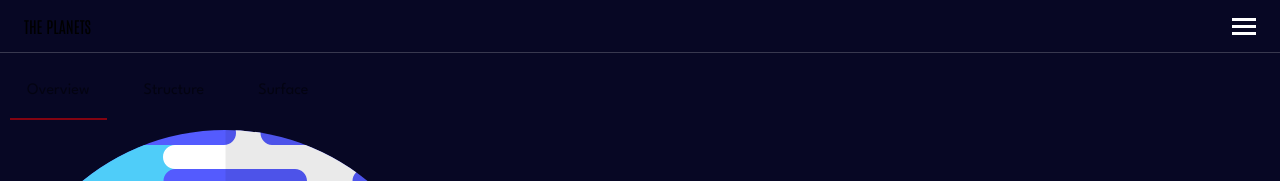
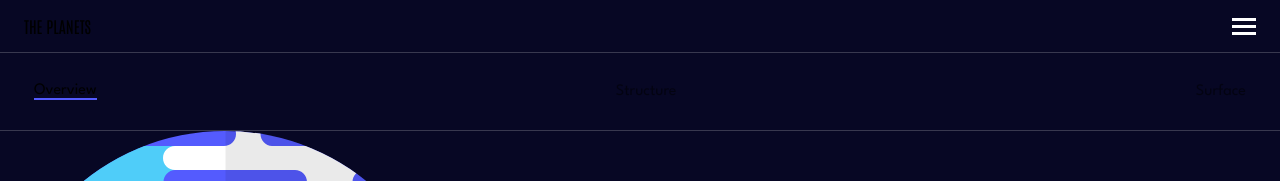
Before and after one commit to radhd/Planets-fact-site, a React (Vite) app: page /earth in a window 1280 px wide. Shown: the top 181 px of the page. Built offline with nearby package versions, Linux system fonts and the light colour scheme.

Commit message:
Created styles for overview section

```diff
--- a/src/App.jsx
+++ b/src/App.jsx
@@ -39,6 +39,25 @@ function App() {
 const defaultTheme = {
   background: "#070724",
   white: "#FFFFFF",
+  Mercury: "#DEF4FC",
+  Venus: "#F7CC7F",
+  Earth: "#545BFE",
+  Mars: "#FF6A45",
+  Jupiter: "#ECAD7A",
+  Saturn: "#FCCB6B",
+  Uranus: "#65F0D5",
+  Neptune: "#497EFA",
 };
 
+// const planetColors = {
+//   Mercury: "#DEF4FC",
+//   Venus: "#F7CC7F",
+//   Earth: "#545BFE",
+//   Mars: "#FF6A45",
+//   Jupiter: "#ECAD7A",
+//   Saturn: "#FCCB6B",
+//   Uranus: "#65F0D5",
+//   Neptune: "#497EFA",
+// };
+
 export default App;
--- a/src/components/ButtonOverview.jsx
+++ b/src/components/ButtonOverview.jsx
@@ -1,9 +1,9 @@
 import styled from "styled-components";
 
-export default function ButtonOverview({ children, onClick, isActive }) {
+export default function ButtonOverview({ children, onClick, isActive, name }) {
   return (
     <>
-      <OverviewButton onClick={onClick} isActive={isActive}>
+      <OverviewButton onClick={onClick} isActive={isActive} name={name}>
         {children}
       </OverviewButton>
     </>
@@ -15,7 +15,8 @@ const OverviewButton = styled.button`
   outline: none;
   background-color: transparent;
   opacity: 50%;
-  padding: 20px 17px;
-  ${({ isActive }) =>
-    isActive ? `border-bottom: 2px solid red;` : `border-bottom: none`};
+  ${(props) =>
+    props.isActive
+      ? `border-bottom: 2px solid ${props.theme[props.name]}; opacity: 100%;`
+      : `border-bottom: none`};
 `;
--- a/src/pages/Planet.jsx
+++ b/src/pages/Planet.jsx
@@ -15,27 +15,37 @@ export default function Planet() {
 
   return (
     <>
-      <section>
+      <OverviewSection>
         <ButtonOverview
           onClick={toggleHandler}
           isActive={isActive === "Overview"}
+          name={data.name}
         >
           Overview
         </ButtonOverview>
         <ButtonOverview
           onClick={toggleHandler}
           isActive={isActive === "Structure"}
+          name={data.name}
         >
           Structure
         </ButtonOverview>
         <ButtonOverview
           onClick={toggleHandler}
           isActive={isActive === "Surface"}
+          name={data.name}
         >
           Surface
         </ButtonOverview>
-      </section>
+      </OverviewSection>
       <Information data={data} />
     </>
   );
 }
+
+const OverviewSection = styled.section`
+  border-bottom: 1px solid #38384f;
+  padding: 20px 24px;
+  display: flex;
+  justify-content: space-between;
+`;
```
